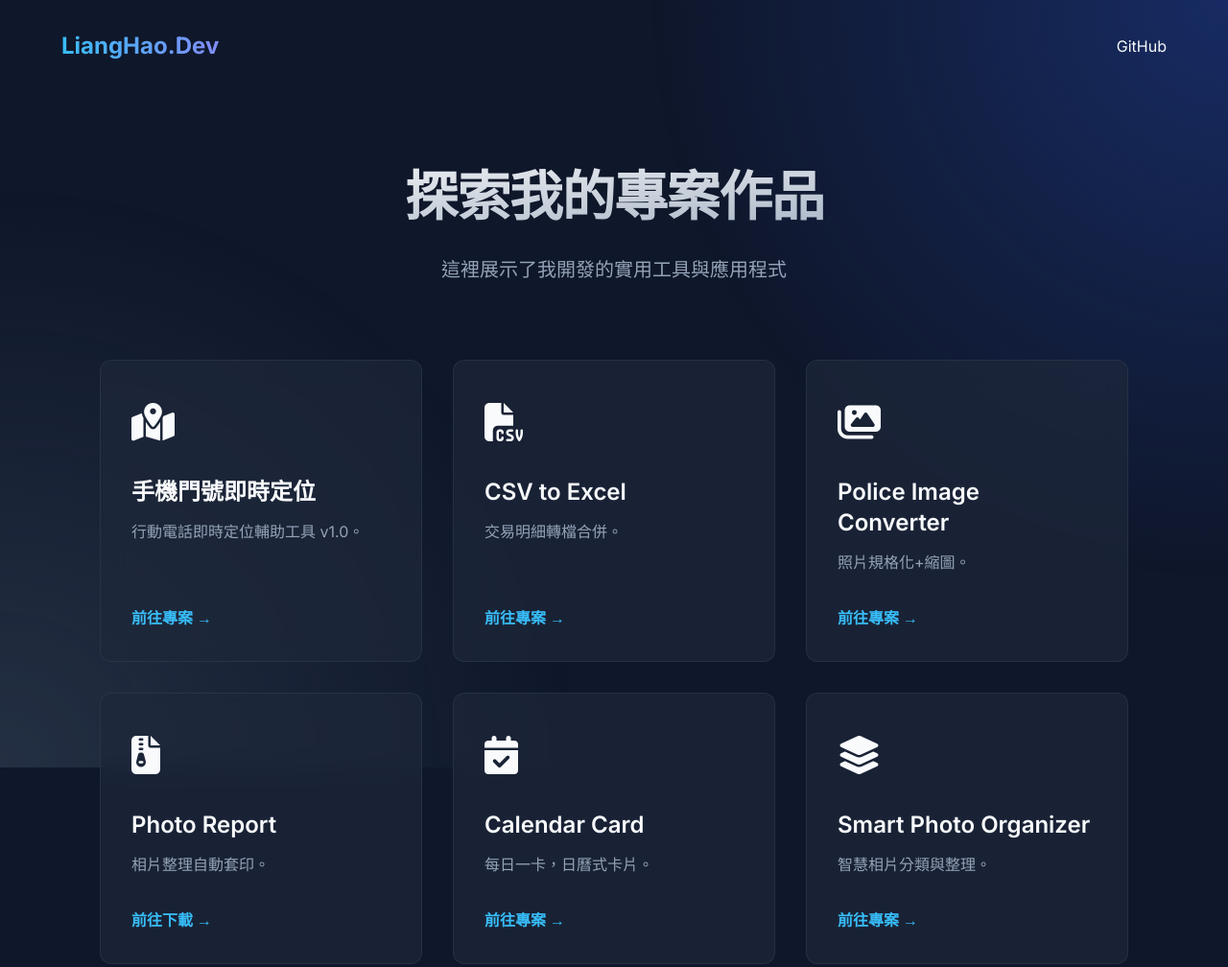
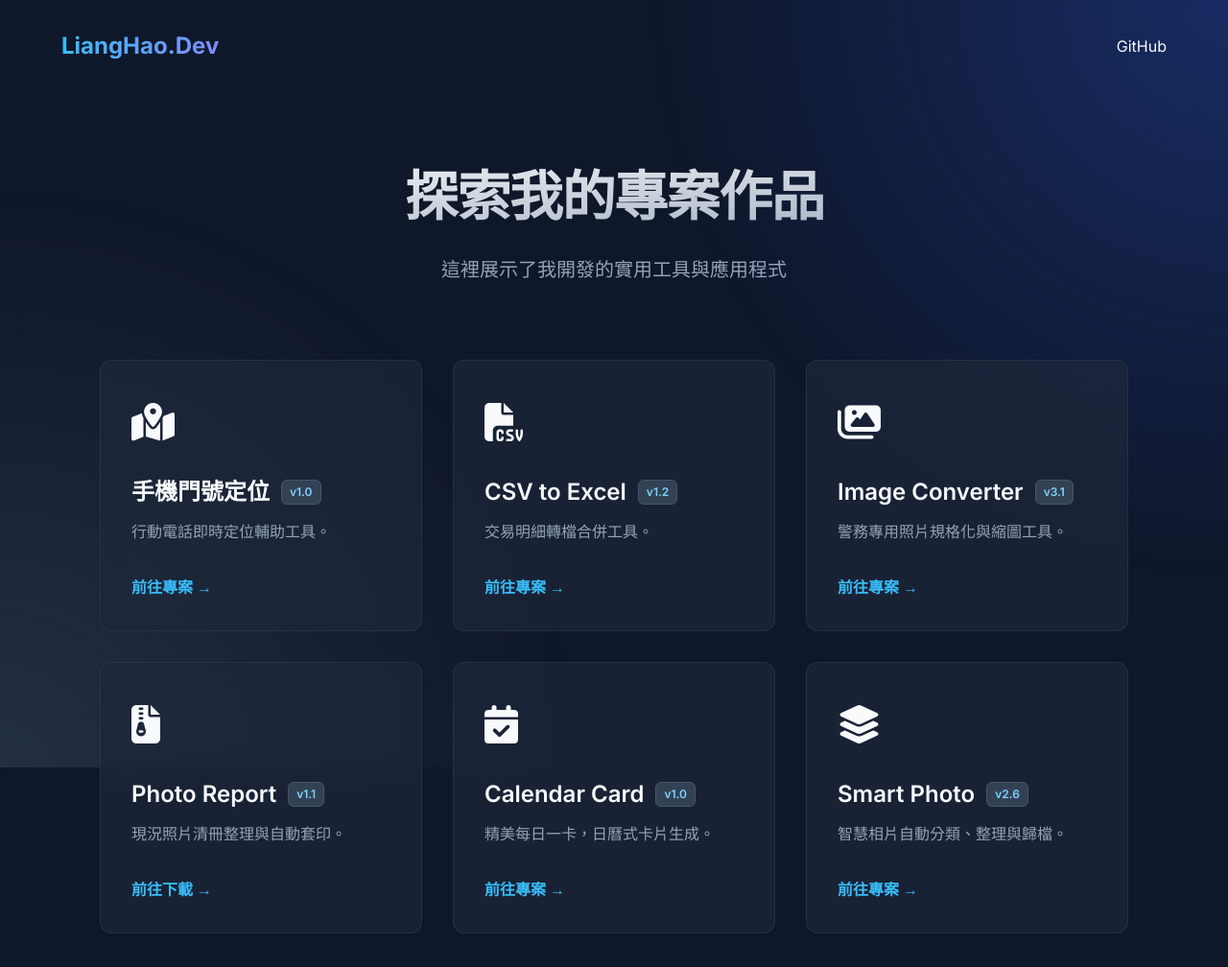
Before and after one commit to lianghao02/home, a plain HTML site: page index.html in a window 1280 px wide. Shown: the top 1008 px of the page at 96% size. Drawn offline with nearby package versions, Linux system fonts and the light colour scheme.

Commit message:
Feat: Add version badges to project cards

```diff
--- a/index.html
+++ b/index.html
@@ -108,8 +108,10 @@
 
                 <div class="card-content relative z-10 h-full flex flex-col">
                     <div class="card-icon text-[2.5rem] mb-6"><i class="fa-solid fa-map-location-dot"></i></div>
-                    <h2 class="text-2xl mb-3 font-semibold">手機門號即時定位</h2>
-                    <p class="text-[#94a3b8] mb-8 flex-grow">行動電話即時定位輔助工具 v1.0。</p>
+                    <h2 class="text-2xl mb-3 font-semibold flex items-center gap-3">手機門號定位 <span
+                            class="text-xs bg-slate-700 text-sky-300 px-2 py-1 rounded-md border border-slate-600">v1.0</span>
+                    </h2>
+                    <p class="text-[#94a3b8] mb-8 flex-grow">行動電話即時定位輔助工具。</p>
                     <span
                         class="link-text text-accent font-semibold flex items-center gap-2 transition-all duration-300 group-hover:gap-[0.8rem]">前往專案
                         &rarr;</span>
@@ -126,8 +128,10 @@
 
                 <div class="card-content relative z-10 h-full flex flex-col">
                     <div class="card-icon text-[2.5rem] mb-6"><i class="fa-solid fa-file-csv"></i></div>
-                    <h2 class="text-2xl mb-3 font-semibold">CSV to Excel</h2>
-                    <p class="text-[#94a3b8] mb-8 flex-grow">交易明細轉檔合併。</p>
+                    <h2 class="text-2xl mb-3 font-semibold flex items-center gap-3">CSV to Excel <span
+                            class="text-xs bg-slate-700 text-sky-300 px-2 py-1 rounded-md border border-slate-600">v1.2</span>
+                    </h2>
+                    <p class="text-[#94a3b8] mb-8 flex-grow">交易明細轉檔合併工具。</p>
                     <span
                         class="link-text text-accent font-semibold flex items-center gap-2 transition-all duration-300 group-hover:gap-[0.8rem]">前往專案
                         &rarr;</span>
@@ -144,8 +148,10 @@
 
                 <div class="card-content relative z-10 h-full flex flex-col">
                     <div class="card-icon text-[2.5rem] mb-6"><i class="fa-solid fa-images"></i></div>
-                    <h2 class="text-2xl mb-3 font-semibold">Police Image Converter</h2>
-                    <p class="text-[#94a3b8] mb-8 flex-grow">照片規格化+縮圖。</p>
+                    <h2 class="text-2xl mb-3 font-semibold flex items-center gap-3">Image Converter <span
+                            class="text-xs bg-slate-700 text-sky-300 px-2 py-1 rounded-md border border-slate-600">v3.1</span>
+                    </h2>
+                    <p class="text-[#94a3b8] mb-8 flex-grow">警務專用照片規格化與縮圖工具。</p>
                     <span
                         class="link-text text-accent font-semibold flex items-center gap-2 transition-all duration-300 group-hover:gap-[0.8rem]">前往專案
                         &rarr;</span>
@@ -162,8 +168,10 @@
 
                 <div class="card-content relative z-10 h-full flex flex-col">
                     <div class="card-icon text-[2.5rem] mb-6"><i class="fa-solid fa-file-zipper"></i></div>
-                    <h2 class="text-2xl mb-3 font-semibold">Photo Report</h2>
-                    <p class="text-[#94a3b8] mb-8 flex-grow">相片整理自動套印。</p>
+                    <h2 class="text-2xl mb-3 font-semibold flex items-center gap-3">Photo Report <span
+                            class="text-xs bg-slate-700 text-sky-300 px-2 py-1 rounded-md border border-slate-600">v1.1</span>
+                    </h2>
+                    <p class="text-[#94a3b8] mb-8 flex-grow">現況照片清冊整理與自動套印。</p>
                     <span
                         class="link-text text-accent font-semibold flex items-center gap-2 transition-all duration-300 group-hover:gap-[0.8rem]">前往下載
                         &rarr;</span>
@@ -180,8 +188,10 @@
 
                 <div class="card-content relative z-10 h-full flex flex-col">
                     <div class="card-icon text-[2.5rem] mb-6"><i class="fa-solid fa-calendar-check"></i></div>
-                    <h2 class="text-2xl mb-3 font-semibold">Calendar Card</h2>
-                    <p class="text-[#94a3b8] mb-8 flex-grow">每日一卡，日曆式卡片。</p>
+                    <h2 class="text-2xl mb-3 font-semibold flex items-center gap-3">Calendar Card <span
+                            class="text-xs bg-slate-700 text-sky-300 px-2 py-1 rounded-md border border-slate-600">v1.0</span>
+                    </h2>
+                    <p class="text-[#94a3b8] mb-8 flex-grow">精美每日一卡，日曆式卡片生成。</p>
                     <span
                         class="link-text text-accent font-semibold flex items-center gap-2 transition-all duration-300 group-hover:gap-[0.8rem]">前往專案
                         &rarr;</span>
@@ -198,8 +208,10 @@
 
                 <div class="card-content relative z-10 h-full flex flex-col">
                     <div class="card-icon text-[2.5rem] mb-6"><i class="fa-solid fa-layer-group"></i></div>
-                    <h2 class="text-2xl mb-3 font-semibold">Smart Photo Organizer</h2>
-                    <p class="text-[#94a3b8] mb-8 flex-grow">智慧相片分類與整理。</p>
+                    <h2 class="text-2xl mb-3 font-semibold flex items-center gap-3">Smart Photo <span
+                            class="text-xs bg-slate-700 text-sky-300 px-2 py-1 rounded-md border border-slate-600">v2.6</span>
+                    </h2>
+                    <p class="text-[#94a3b8] mb-8 flex-grow">智慧相片自動分類、整理與歸檔。</p>
                     <span
                         class="link-text text-accent font-semibold flex items-center gap-2 transition-all duration-300 group-hover:gap-[0.8rem]">前往專案
                         &rarr;</span>
```
